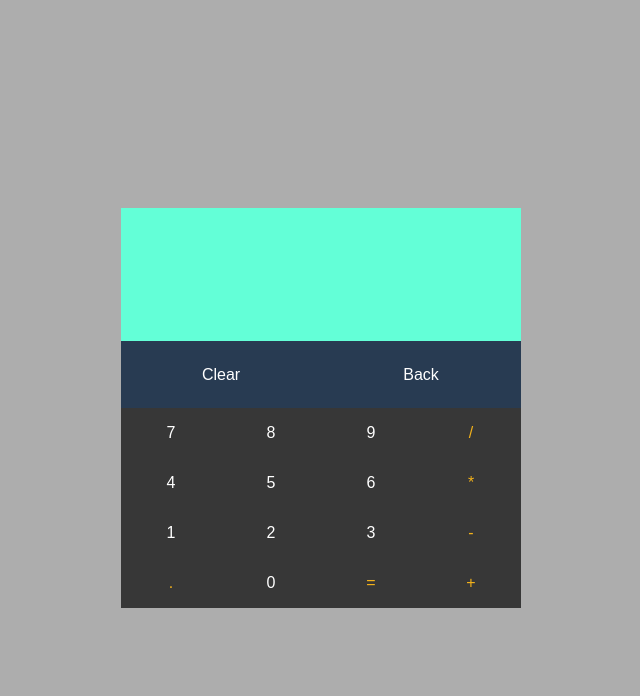
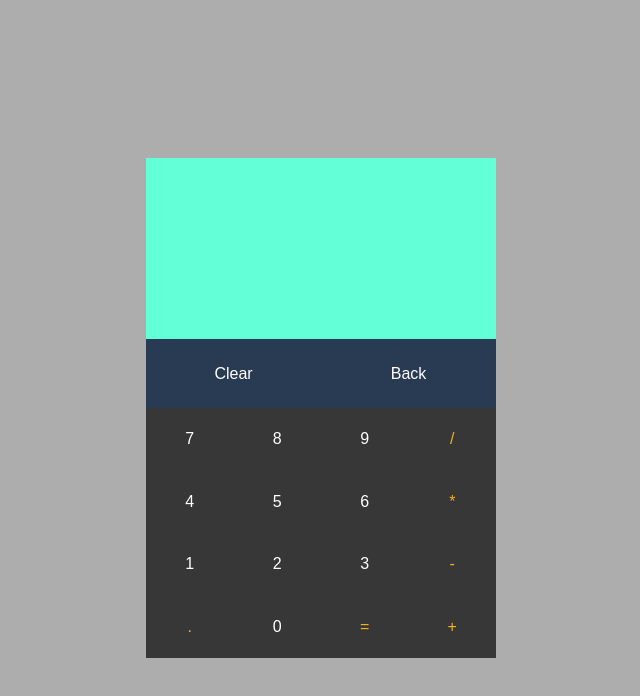
Before and after one commit to Camsera/calculator, a plain HTML site: page index.html in a window 1280 px wide. Shown: the whole page, without its empty margins (319-959 px from the left). Drawn offline with Linux system fonts and the light colour scheme.

Commit message:
added some not great JS but will make it work

```diff
--- a/app.js
+++ b/app.js
@@ -0,0 +1,15 @@
+
+const nodeListOfNums = document.querySelectorAll("input.num-btn");
+const numBtnsArr = Array.from(nodeListOfNums);
+const nodeListOfOps = document.querySelectorAll("input.op-btn");
+const opBtnsArr = Array.from(nodeListOfOps);
+
+
+//this isn't really right. make a div
+//that displays it in the bottom right corner
+//do this from the oninput selector
+numBtnsArr.forEach(function(e, i){
+    e.addEventListener("click", function(){
+        document.querySelector(".large-calc").innerHTML = i;
+    })
+})
--- a/index.html
+++ b/index.html
@@ -11,26 +11,26 @@
                 <div class="left-corner"></div>
                 <div class="small-calc"></div>
                 <div class="large-calc"></div>
-                <input class="clear-btn" type="button" value="Clear" onclick="">
-                <input class="back-btn" type="button" value="Back" onclick="">
+                <input class="clear-btn op-btn" type="button" value="Clear" onclick="">
+                <input class="back-btn op-btn" type="button" value="Back" onclick="">
             </div>
             <div class="input-wrapper">
-                <input class="seven-btn" type="button" value="7" onclick="">
-                <input class="eight-btn" type="button" value="8" onclick="">
-                <input class="nine-btn" type="button" value="9" onclick="">
-                <input class="divide-btn" type="button" value="/" onclick="">
-                <input class="four-btn" type="button" value="4" onclick="">
-                <input class="five-btn" type="button" value="5" onclick="">
-                <input class="six-button" type="button" value="6" onclick="">
-                <input class="multiply-btn" type="button" value="*" onclick="">
-                <input class="one-btn" type="button" value="1" onclick="">
-                <input class="two-btn" type="button" value="2" onclick="">
-                <input class="three-btn" type="button" value="3" onclick="">
-                <input class="subtract-btn" type="button" value="-" onclick="">
-                <input class="dot-btn" type="button" value="." onclick="">
-                <input class="zero-btn" type="button" value="0" onclick="">
-                <input class="equal-btn" type="button" value="=" onclick="">
-                <input class="add-btn" type="button" value="+" onclick="">
+                <input class="seven-btn num-btn" type="button" value="7" onclick="">
+                <input class="eight-btn  num-btn" type="button" value="8" onclick="">
+                <input class="nine-btn  num-btn" type="button" value="9" onclick="">
+                <input class="divide-btn op-btn" type="button" value="/" onclick="">
+                <input class="four-btn  num-btn" type="button" value="4" onclick="">
+                <input class="five-btn  num-btn" type="button" value="5" onclick="">
+                <input class="six-button  num-btn" type="button" value="6" onclick="">
+                <input class="multiply-btn op-btn" type="button" value="*" onclick="">
+                <input class="one-btn  num-btn" type="button" value="1" onclick="">
+                <input class="two-btn  num-btn" type="button" value="2" onclick="">
+                <input class="three-btn  num-btn" type="button" value="3" onclick="">
+                <input class="subtract-btn op-btn" type="button" value="-" onclick="">
+                <input class="dot-btn  op-btn" type="button" value="." onclick="">
+                <input class="zero-btn  num-btn" type="button" value="0" onclick="">
+                <input class="equal-btn op-btn" type="button" value="=" onclick="">
+                <input class="add-btn op-btn" type="button" value="+" onclick="">
             </div>
         </div>
     </body>
--- a/styles.css
+++ b/styles.css
@@ -19,13 +19,13 @@ body{
 .output-wrapper{
     display: grid;
     grid-template-columns: 1fr 1fr;
-    width: 400px;
-    min-height: 200px;
+    width: 350px;
+    min-height: 250px;
 }
 
 .output-wrapper input{
     border: none;
-    padding: 1rem 2rem;
+    padding: 5px 10px;
     margin: 0;
     text-decoration: none;
     background: #283b52;
@@ -34,7 +34,7 @@ body{
     font-size: 1rem;
     cursor: pointer;
     text-align: center;
-    transition: background 100ms ease-in-out,
+    transition: background 150ms ease-in-out,
                 transform 150ms ease;
     -webkit-appearance: none;
     -moz-appearance: none;
@@ -67,6 +67,7 @@ body{
     grid-column-start: 1;
     grid-column-end: 3;
     background-color: rgb(99, 255, 215);
+    color: black;
 }
 
 .clear-btn{
@@ -82,8 +83,8 @@ body{
 .input-wrapper{
     display:grid;
     grid-template-columns: 1fr 1fr 1fr 1fr;
-    width: 400px;
-    min-height: 200px;
+    width: 350px;
+    min-height: 250px;
 }
 
 .input-wrapper >*{
@@ -97,7 +98,7 @@ body{
     font-size: 1rem;
     cursor: pointer;
     text-align: center;
-    transition: background 250ms ease-in-out,
+    transition: background 150ms ease-in-out,
                 transform 150ms ease;
     -webkit-appearance: none;
     -moz-appearance: none;
```
